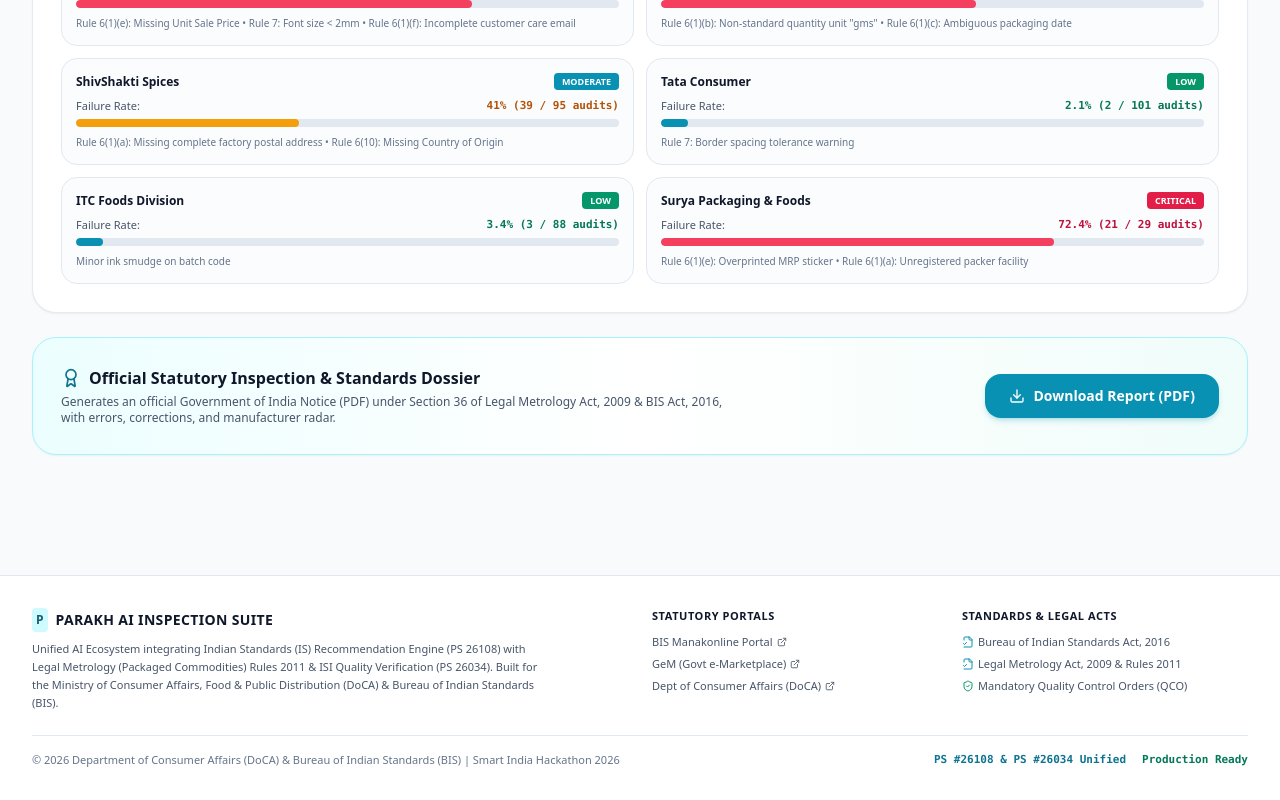
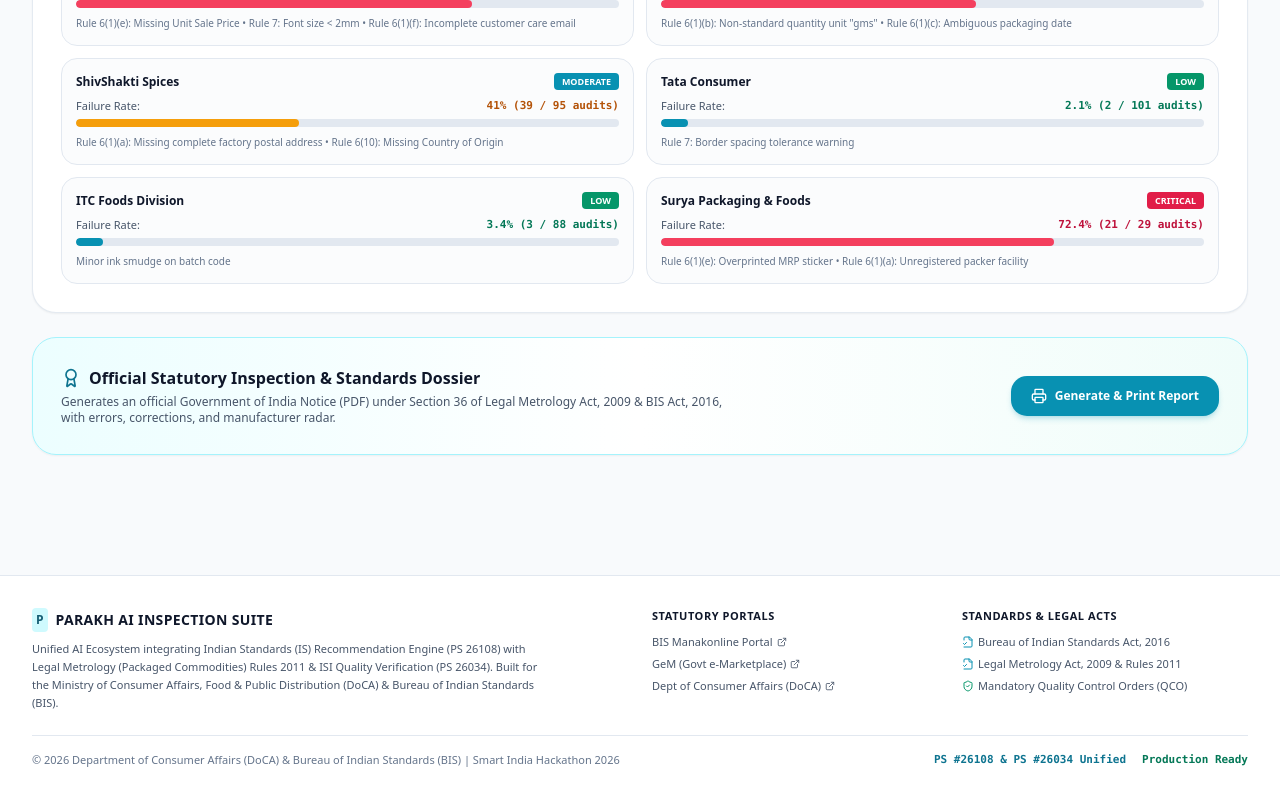
Before and after one commit to sanskarjanjalkar-glitch/parakh-legal-metrology, a React (Vite) app: page / in a window 1280 px wide. Shown: the part 2772-3572 px from the top of the page. Built offline with nearby package versions, Linux system fonts and the light colour scheme.

Commit message:
fix: support photo, image, bill & document upload in UnifiedOmniHub file handler

```diff
--- a/src/components/unified/UnifiedOmniHub.tsx
+++ b/src/components/unified/UnifiedOmniHub.tsx
@@ -159,13 +159,23 @@
     setRecommendation(rec);
   };
 
-  // File Upload handler (easy for normal people)
+  // File Upload handler (easy for normal people - supports photos, bills, images & documents)
   const handleFileUpload = (e: React.ChangeEvent<HTMLInputElement>) => {
     const file = e.target.files?.[0];
     if (!file) return;
 
     setUploadedFileName(file.name);
 
+    if (file.type.startsWith('image/') || /\.(jpe?g|png|webp|bmp|gif)$/i.test(file.name)) {
+      const reader = new FileReader();
+      reader.onload = (event) => {
+        const dataUri = event.target?.result as string;
+        if (dataUri) {
+          onImageSelected(dataUri, false);
+        }
+      };
+      reader.readAsDataURL(file);
+    } else {
       const reader = new FileReader();
       reader.onload = (event) => {
         const content = event.target?.result as string;
@@ -178,6 +188,7 @@
         }
       };
       reader.readAsText(file);
+    }
   };
 
   const handleSelectSampleTender = (index: number) => {
@@ -389,7 +400,7 @@
                 <label className="border-2 border-dashed border-cyan-400/80 hover:border-cyan-600 bg-cyan-50/40 hover:bg-cyan-50/80 rounded-2xl p-6 text-center cursor-pointer transition-all flex flex-col items-center justify-center space-y-2 group">
                   <input
                     type="file"
-                    accept=".txt,.pdf,.doc,.docx"
+                    accept=".txt,.pdf,.doc,.docx,image/*"
                     onChange={handleFileUpload}
                     className="hidden"
                   />
@@ -398,10 +409,10 @@
                   </div>
                   <div>
                     <div className="font-bold text-slate-900 text-sm">
-                      {uploadedFileName ? uploadedFileName : 'Click to Upload Tender Document'}
+                      {uploadedFileName ? uploadedFileName : 'Click to Upload Tender Document / Photo / Bill'}
                     </div>
                     <div className="text-xs text-slate-500 mt-0.5">
-                      Supports PDF, TXT, DOCX files
+                      Supports JPG, PNG, PDF, TXT, DOCX files
                     </div>
                   </div>
                 </label>
@@ -791,12 +802,14 @@
 
         <button
           onClick={onOpenReportModal}
-          className="px-6 py-3 rounded-2xl bg-cyan-600 hover:bg-cyan-500 text-white font-bold text-sm shadow-md shadow-cyan-600/20 flex items-center space-x-2 transition-all hover:scale-[1.02] shrink-0"
+          className="px-5 py-3 rounded-2xl bg-cyan-600 hover:bg-cyan-500 text-white font-bold text-xs shadow-md shadow-cyan-600/20 flex items-center space-x-2 transition-all shrink-0 hover:scale-[1.02] active:scale-[0.98]"
         >
-          <Download className="w-4 h-4 text-white" />
-          <span>Download Report (PDF)</span>
+          <Printer className="w-4 h-4 text-white" />
+          <span>Generate & Print Report</span>
         </button>
       </section>
     </div>
   );
 };
+
+export default UnifiedOmniHub;
```
Lines whose indentation alone changed are shown as unchanged.
